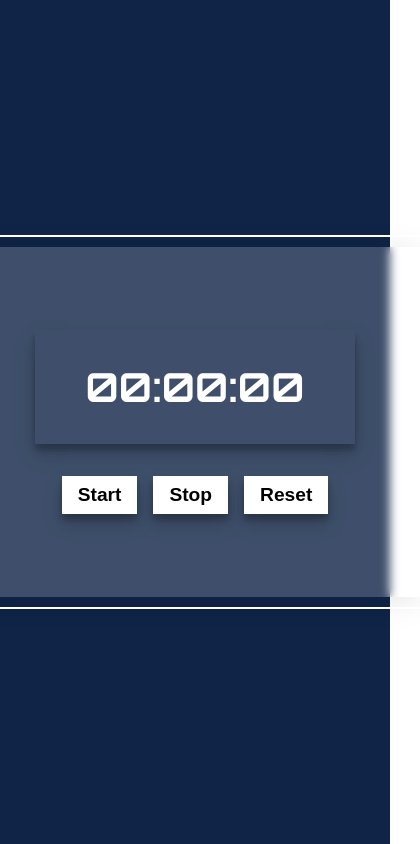
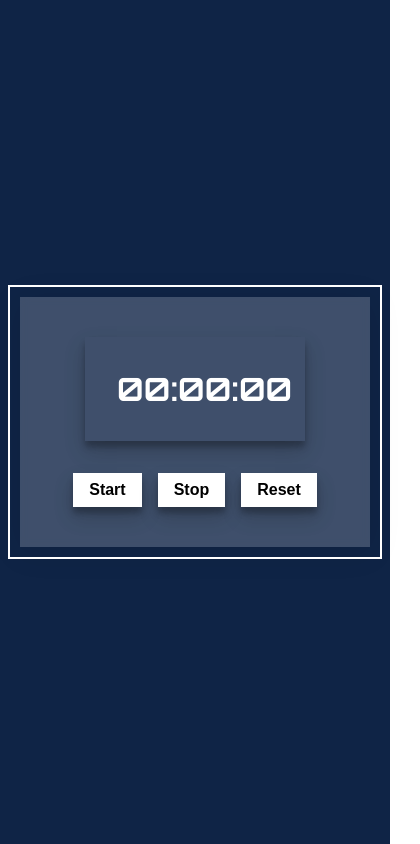
Before and after one commit to akiko-luka/stopwatch, a plain HTML site: page index.html in a window 390 px wide. Shown: the whole page, 420 px wide, since content can reach past the window. Drawn offline with Linux system fonts and the light colour scheme.

Commit message:
add viewport

```diff
--- a/style.css
+++ b/style.css
@@ -12,10 +12,6 @@ main {
   flex-direction: column;
   font-family: "Orbitron", sans-serif;
   background-color: #0f2446;
-  /* background-image: url("./stopwatch-bg.webp"); */
-  /* background-position: center;
-  background-repeat: no-repeat;
-  background-size: cover; */
 }
 
 .container {
@@ -70,7 +66,6 @@ main {
   margin: 0 0.5rem;
   padding: 0.5rem 1rem;
   transition: 0.4s;
-  /* border-radius: 0.5rem; */
   font-size: 1.2rem;
   font-weight: 600;
 }
@@ -84,3 +79,22 @@ button:active {
   color: #fff;
   background-color: #2f5e7a;
 }
+
+@media screen and (max-width: 650px) {
+  .container {
+    width: 350px;
+    height: 250px;
+  }
+
+  .time-display {
+    width: 220px;
+  }
+
+  #timer {
+    font-size: 2rem;
+  }
+
+  .control-buttons button {
+    font-size: 1rem;
+  }
+}
```
